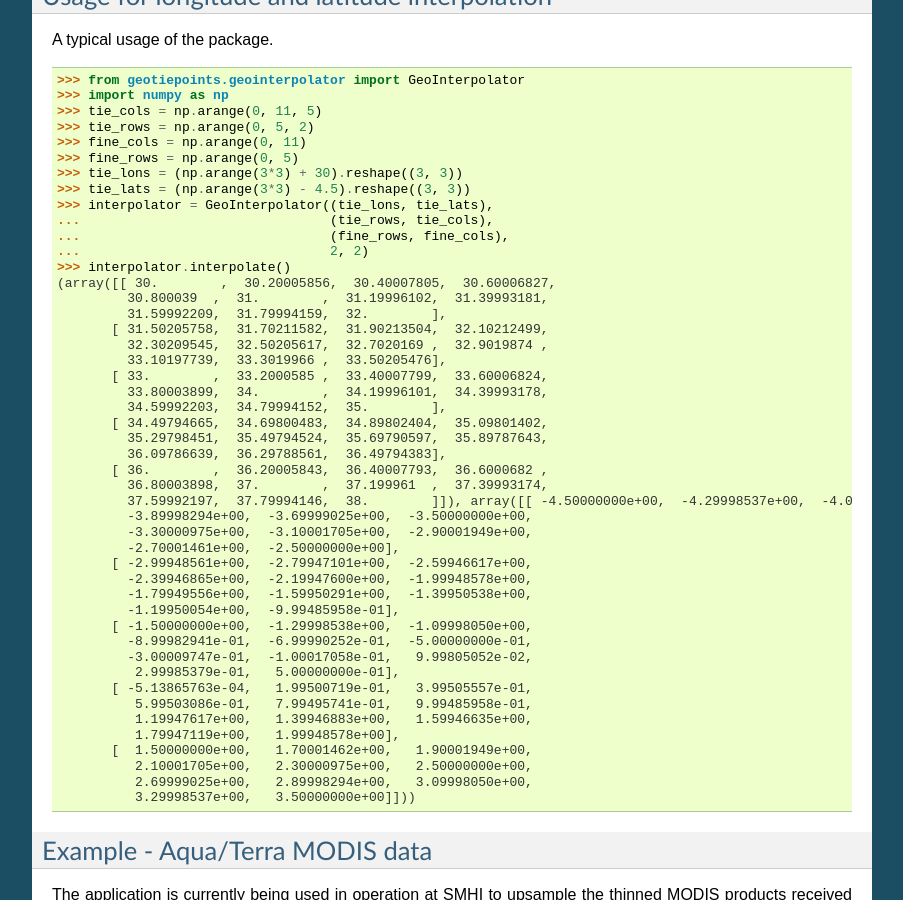
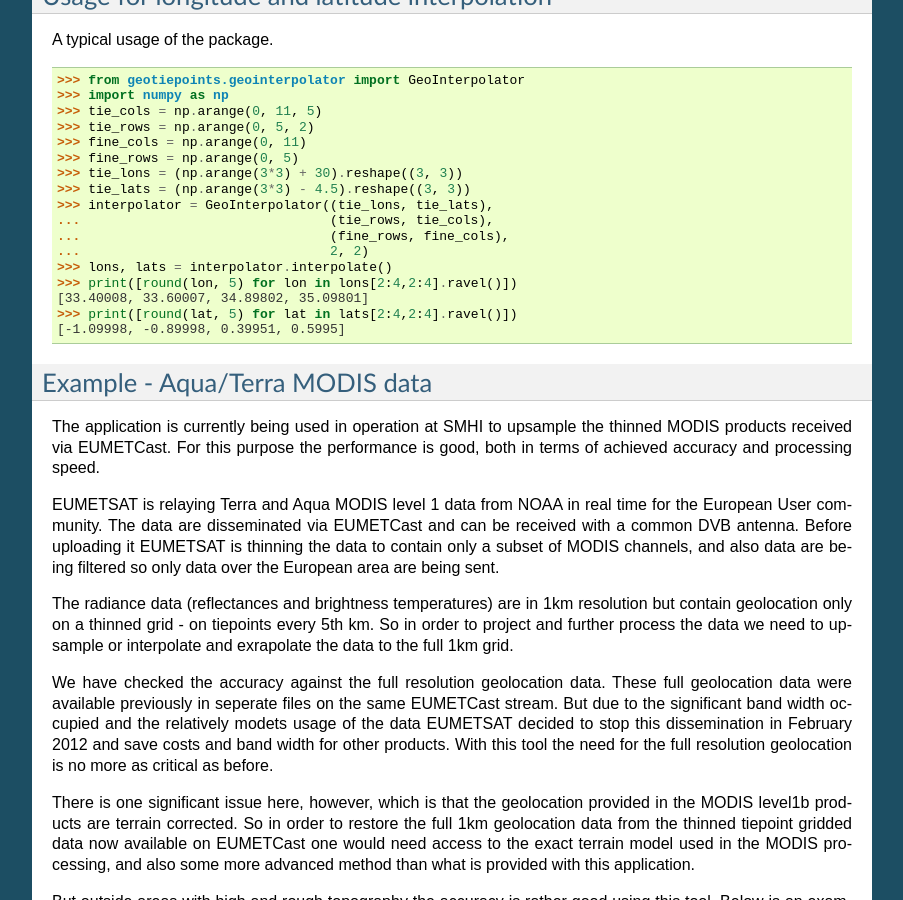
Before and after one commit to pytroll/python-geotiepoints, a Sphinx documentation site: the page built from doc/source/index.rst, in a window 1280 px wide and 900 px high, scrolled down 958 px. Shown: the whole window, without its empty margins (198-1101 px from the left). Built offline with Sphinx 7.4.7, drawn with Linux system fonts in a browser that asks for light colours.

Commit message:
Fix doc tests
Signed-off-by: Adam.Dybbroe <adam.dybbroe@smhi.se>

```diff
--- a/doc/source/index.rst
+++ b/doc/source/index.rst
@@ -61,41 +61,11 @@ A typical usage of the package.
   ...                                (tie_rows, tie_cols),
   ...                                (fine_rows, fine_cols),
   ...                                2, 2)
-  >>> interpolator.interpolate()
-  (array([[ 30.        ,  30.20005856,  30.40007805,  30.60006827,
-           30.800039  ,  31.        ,  31.19996102,  31.39993181,
-           31.59992209,  31.79994159,  32.        ],
-         [ 31.50205758,  31.70211582,  31.90213504,  32.10212499,
-           32.30209545,  32.50205617,  32.7020169 ,  32.9019874 ,
-           33.10197739,  33.3019966 ,  33.50205476],
-         [ 33.        ,  33.2000585 ,  33.40007799,  33.60006824,
-           33.80003899,  34.        ,  34.19996101,  34.39993178,
-           34.59992203,  34.79994152,  35.        ],
-         [ 34.49794665,  34.69800483,  34.89802404,  35.09801402,
-           35.29798451,  35.49794524,  35.69790597,  35.89787643,
-           36.09786639,  36.29788561,  36.49794383],
-         [ 36.        ,  36.20005843,  36.40007793,  36.6000682 ,
-           36.80003898,  37.        ,  37.199961  ,  37.39993174,
-           37.59992197,  37.79994146,  38.        ]]), array([[ -4.50000000e+00,  -4.29998537e+00,  -4.09998049e+00,
-           -3.89998294e+00,  -3.69999025e+00,  -3.50000000e+00,
-           -3.30000975e+00,  -3.10001705e+00,  -2.90001949e+00,
-           -2.70001461e+00,  -2.50000000e+00],
-         [ -2.99948561e+00,  -2.79947101e+00,  -2.59946617e+00,
-           -2.39946865e+00,  -2.19947600e+00,  -1.99948578e+00,
-           -1.79949556e+00,  -1.59950291e+00,  -1.39950538e+00,
-           -1.19950054e+00,  -9.99485958e-01],
-         [ -1.50000000e+00,  -1.29998538e+00,  -1.09998050e+00,
-           -8.99982941e-01,  -6.99990252e-01,  -5.00000000e-01,
-           -3.00009747e-01,  -1.00017058e-01,   9.99805052e-02,
-            2.99985379e-01,   5.00000000e-01],
-         [ -5.13865763e-04,   1.99500719e-01,   3.99505557e-01,
-            5.99503086e-01,   7.99495741e-01,   9.99485958e-01,
-            1.19947617e+00,   1.39946883e+00,   1.59946635e+00,
-            1.79947119e+00,   1.99948578e+00],
-         [  1.50000000e+00,   1.70001462e+00,   1.90001949e+00,
-            2.10001705e+00,   2.30000975e+00,   2.50000000e+00,
-            2.69999025e+00,   2.89998294e+00,   3.09998050e+00,
-            3.29998537e+00,   3.50000000e+00]]))
+  >>> lons, lats = interpolator.interpolate()
+  >>> print([round(lon, 5) for lon in lons[2:4,2:4].ravel()])
+  [33.40008, 33.60007, 34.89802, 35.09801]
+  >>> print([round(lat, 5) for lat in lats[2:4,2:4].ravel()])
+  [-1.09998, -0.89998, 0.39951, 0.5995]
 
 
 Example - Aqua/Terra MODIS data
```
Also changed, not shown: 1 other file.
